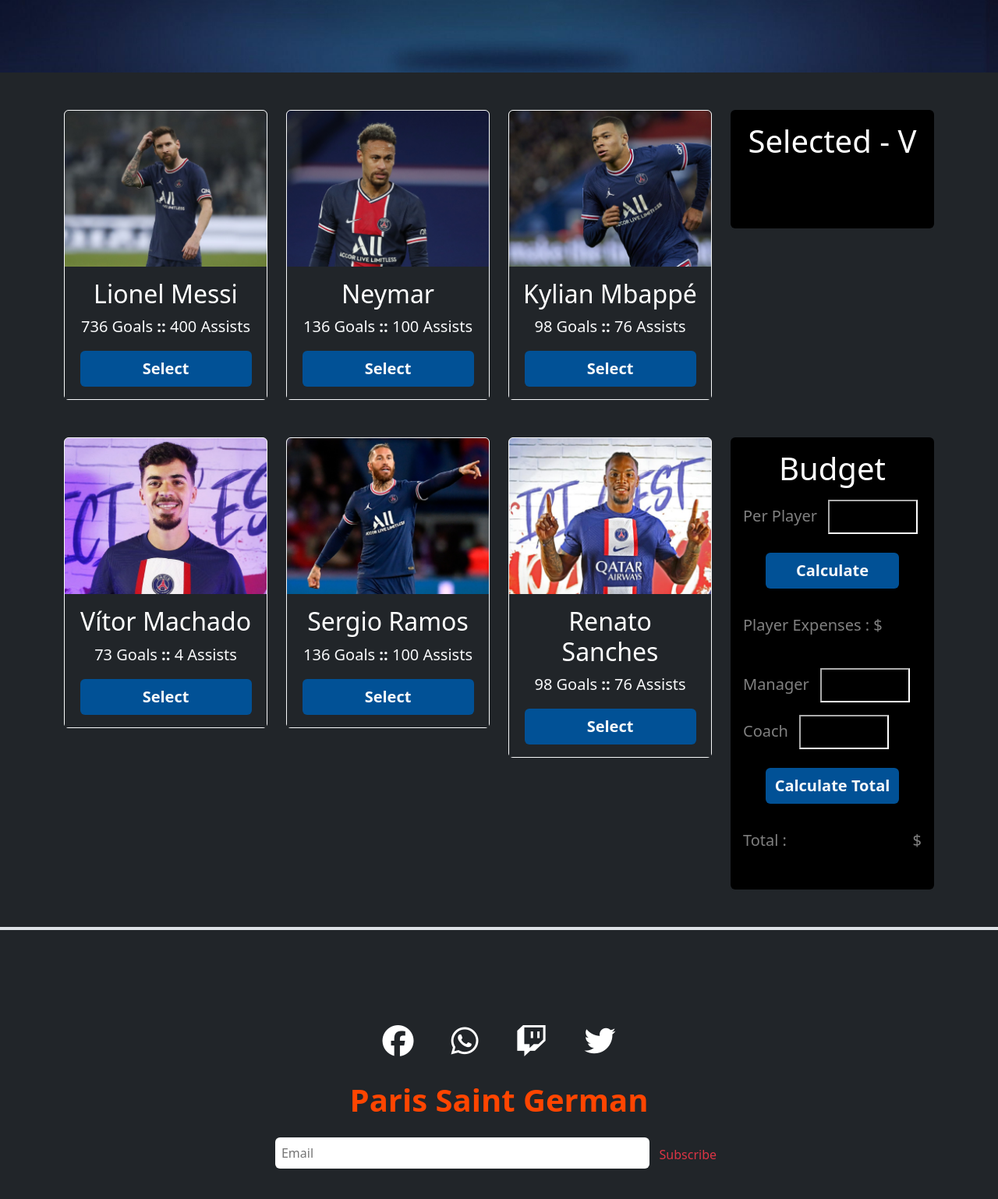
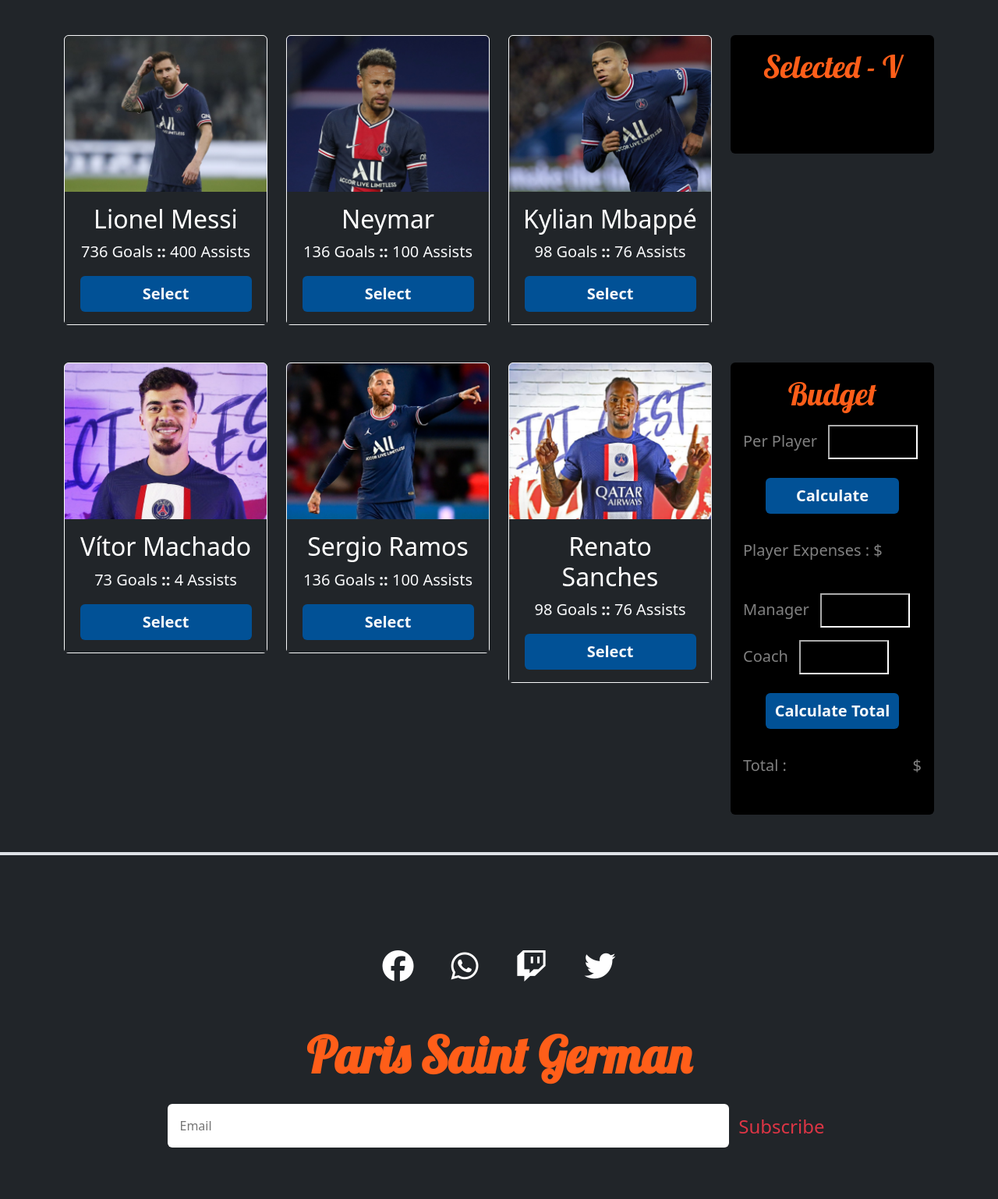
Before and after one commit to sajid1545/5-best-players, a plain HTML site: page index.html in a window 1280 px wide. Shown: the part 554-2092 px from the top of the page at 78% size. Drawn offline with nearby package versions, Linux system fonts and the light colour scheme.

Commit message:
made the web page responsive

```diff
--- a/index.html
+++ b/index.html
@@ -23,12 +23,11 @@
     <header class="bg-black text-white text-center p-5 mb-5 ">
         <section class="top-five-section container  mx-auto ">
             <div class="container">
-                <h1 class="display-1 fw-bolder top-five-h1 mb-3">Select Your Best Five</h1>
+                <h1 class="display-1 fw-bolder top-five-h1 mb-3 header-title">Choose the best <span
+                        style="color:orange">five</span> players</h1>
                 <p class="fs-5 fw-semibold">Paris Saint-Germain Football Club, commonly referred to as Paris
-                    Saint-Germain,
-                    Paris, Paris SG or simply PSG is a professional football club based in Paris, France. They compete
-                    in
-                    Ligue 1, the top division of French football.
+                    Saint-Germain, Paris, Paris SG or simply PSG is a professional football club based in Paris, France.
+                    They compete in Ligue 1, the top division of French football.
                 </p>
             </div>
         </section>
@@ -37,7 +36,7 @@
     <main>
         <section class="container my-5">
             <!-- row 1 including selected 5 column -->
-            <div class="row row-cols-4">
+            <div class="row row-cols-sm-1 row-cols-md-2 row-cols-lg-4">
                 <div class="col">
                     <div>
                         <div class="card border-3 border-light">
@@ -79,7 +78,7 @@
                 </div>
                 <div class="col ">
                     <div class="card bg-black border-0 text-white p-3">
-                        <h1 class="text-center">Selected - V</h1>
+                        <h1 class="text-center select-players-heading">Selected - V</h1>
                         <ol id="selected-players-container" class="p-4 fs-5 order-list-players">
                             <!-- comment -->
                         </ol>
@@ -89,7 +88,7 @@
 
             <!-- Row 2 and calculations -->
 
-            <div class="row row-cols-4 my-5">
+            <div class="row row-cols-sm-1 row-cols-md-2 row-cols-lg-4 my-5">
                 <div class="col">
                     <div>
                         <div class="card border-3 border-light">
@@ -131,7 +130,7 @@
                 </div>
                 <div class="col">
                     <div class="card bg-black border-0 text-white p-3">
-                        <h1 class="text-center">Budget</h1>
+                        <h1 class="text-center header-title">Budget</h1>
                         <label for="" class="my-2">
                             <span class="fs-5 text-white-50 ">Per Player </span>
                             <input type="text" id="per-player-field"
@@ -188,13 +187,13 @@
                 </div>
             </div>
 
-            <div class="text-center " style="color: orangered;">
-                <h1 class="fw-bolder fs-1">Paris Saint German</h1>
+            <div class="text-center my-4" style="color: orangered;">
+                <h1 class="fw-bolder display-3 header-title">Paris Saint German</h1>
             </div>
 
-            <div class="text-center my-4">
-                <input type="email" class="email-input p-2 rounded border-0 w-50" placeholder="Email">
-                <button class="btn btn-outline-danger border-0 p-2">Subscribe</button>
+            <div class="text-center mt-4">
+                <input type="email" class="email-input  rounded border-0 w-75 py-3 px-3" placeholder="Email">
+                <button class="btn btn-outline-danger border-0 p-2 fs-4">Subscribe</button>
             </div>
         </div>
     </footer>
--- a/style.css
+++ b/style.css
@@ -1,5 +1,11 @@
+@import url('https://fonts.googleapis.com/css2?family=Lobster&display=swap');
+
+body {
+    background-color: #151515;
+}
+
 header {
-    background-image: url(images/psg.jpg);
+    background-image: linear-gradient(rgba(255, 255, 255, 0.5), rgba(255, 255, 255, 0), rgba(255, 255, 255, 0)), url(images/psg.jpg);
     background-size: cover;
     background-position: center;
 }
@@ -28,4 +34,16 @@ header {
     padding: 7%;
 }
 
-.list {}
+.list {
+    margin-top: 10px;
+    margin-bottom: 10px;
+    font-size: 25px;
+}
+
+
+
+.select-players-heading,
+.header-title {
+    color: #FF5E19;
+    font-family: 'Lobster', cursive;
+}
```
